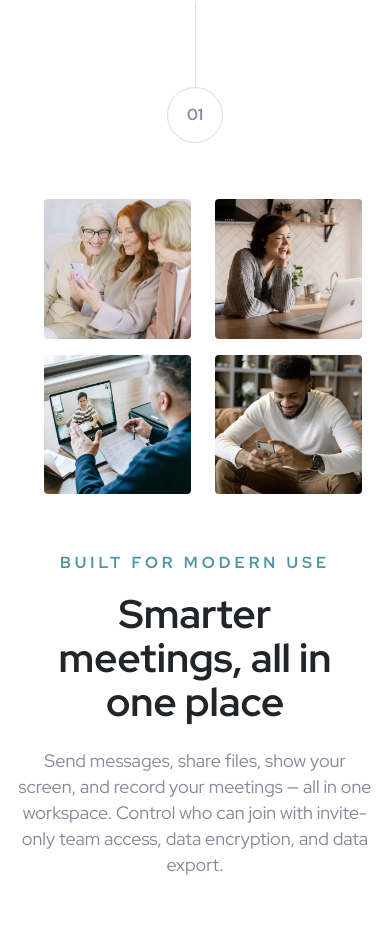
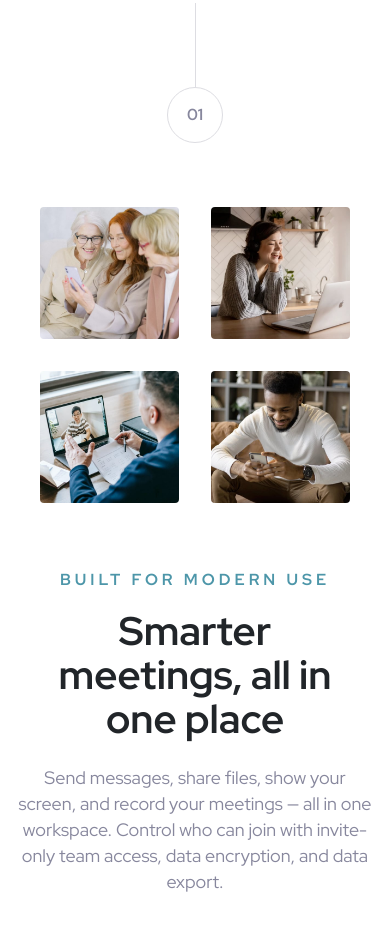
Before and after one commit to MurtathaLaith/meet-landing-page, a plain HTML site: page starter-code/index.html in a window 390 px wide. Shown: the part 930-1865 px from the top of the page. Drawn offline with nearby package versions, Linux system fonts and the light colour scheme.

Commit message:
finished

```diff
--- a/starter-code/index.html
+++ b/starter-code/index.html
@@ -86,19 +86,19 @@
       <img src="../starter-code/assets/desktop/image-men-in-meeting.jpg" class="imgs mx-3 rounded w-25 " alt="">
       <img src="../starter-code/assets/desktop/image-man-texting.jpg" class="imgs mx-3 rounded w-25" alt="">
     </div>
-    <div class="col-12 px-5 m-0 d-block d-lg-none">
+    <div class="col-12 p-0 m-0 px-5 d-block d-lg-none">
       <div class="row">
-        <div class="col-6 col-md-3">
-          <img src="../starter-code/assets/desktop/image-women-videochatting.jpg" class="w-100 m-2 rounded " alt="">
+        <div class="col-6 p-0 m-0 p-3 col-md-3">
+          <img src="../starter-code/assets/desktop/image-women-videochatting.jpg" class="w-100 rounded " alt="">
         </div>
-        <div class="col-6 col-md-3">
-          <img src="../starter-code/assets/desktop/image-woman-in-videocall.jpg" class="w-100 m-2 rounded " alt="">
+        <div class="col-6 p-0 m-0 p-3 col-md-3">
+          <img src="../starter-code/assets/desktop/image-woman-in-videocall.jpg" class="w-100 rounded " alt="">
         </div>
-        <div class="col-6 col-md-3">
-          <img src="../starter-code/assets/desktop/image-men-in-meeting.jpg" class="w-100 m-2 rounded " alt="">
+        <div class="col-6 p-0 m-0 p-3 col-md-3">
+          <img src="../starter-code/assets/desktop/image-men-in-meeting.jpg" class="w-100 rounded " alt="">
         </div>
-        <div class="col-6 col-md-3">
-          <img src="../starter-code/assets/desktop/image-man-texting.jpg" class="w-100 m-2 rounded " alt="">
+        <div class="col-6 p-0 m-0 p-3 col-md-3">
+          <img src="../starter-code/assets/desktop/image-man-texting.jpg" class="w-100 rounded " alt="">
         </div>
       </div>
     </div>
--- a/starter-code/style.css
+++ b/starter-code/style.css
@@ -120,6 +120,9 @@ top: 28px;
       background-size:cover;
 
 }
+.rounded{
+    border-radius: 30px;
+}
 .footer-row{
     padding: 60px 0px;
 }
```
